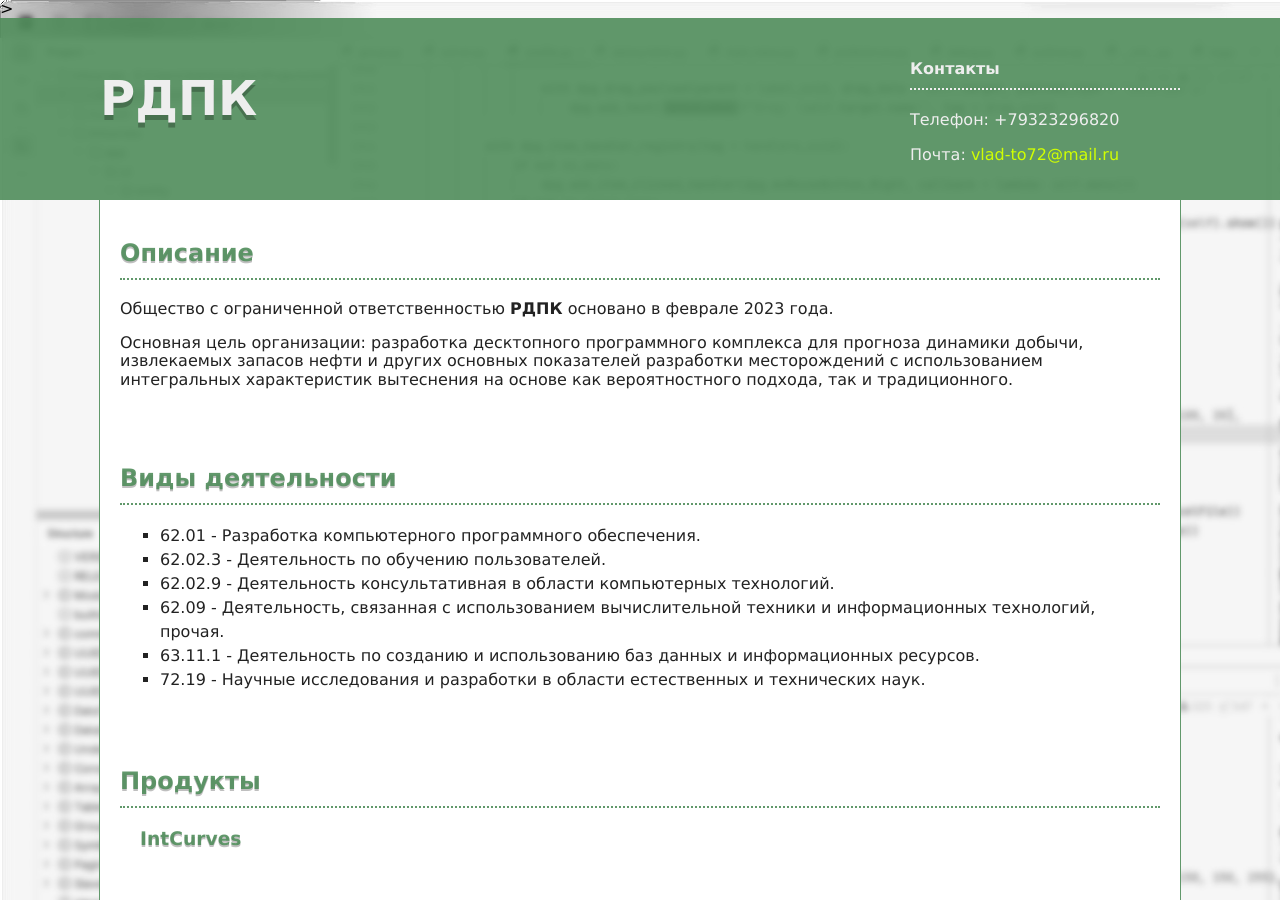
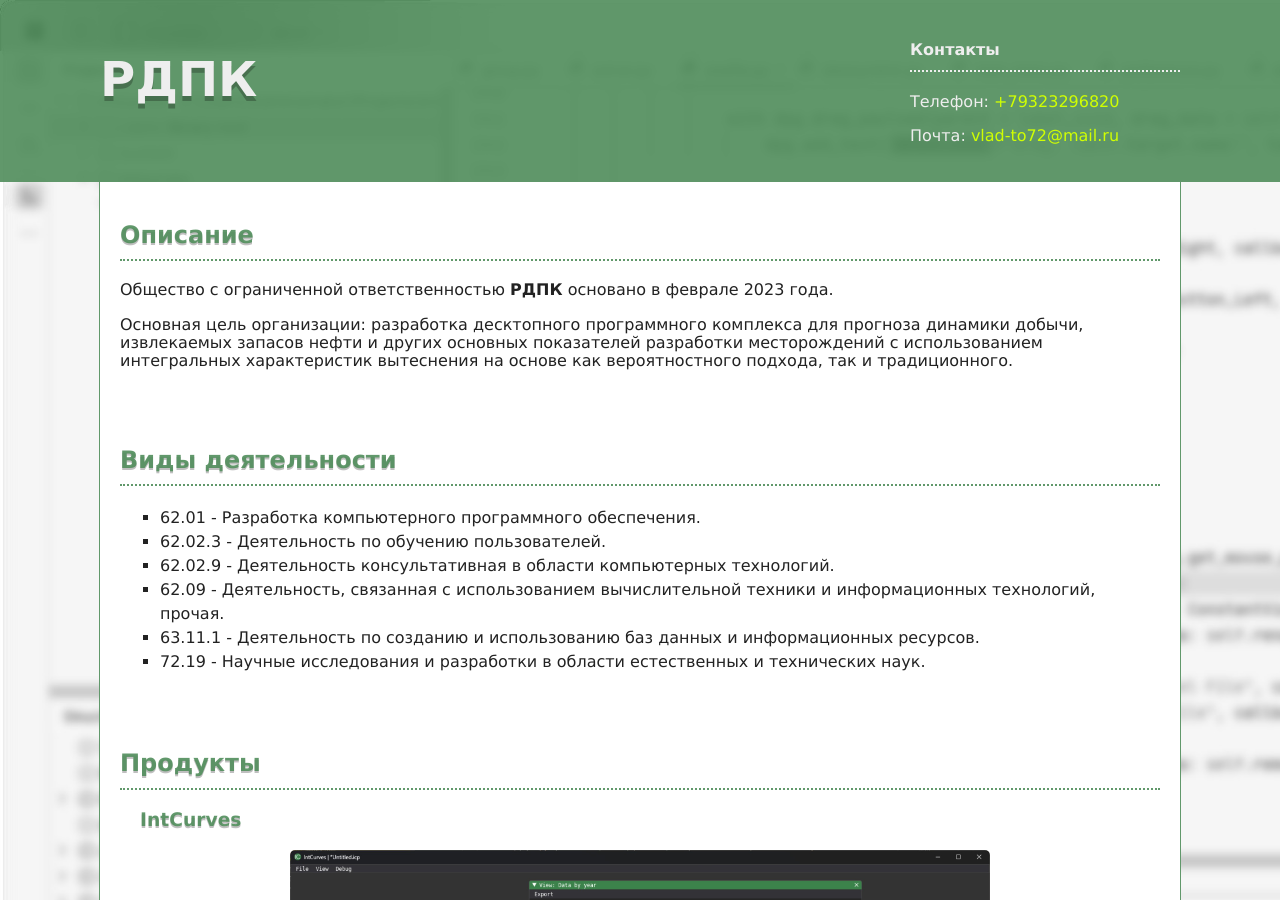
Before and after one commit to RDPK72/rdpk72, a Jekyll site: the page built from index.html, in a window 1280 px wide and 900 px high. Built offline with Jekyll 4.4.1, drawn with Linux system fonts in a browser that asks for light colours; some of the changed lines change nothing that is shown.

Commit message:
fix: some mistakes

```diff
--- a/_layouts/default.html
+++ b/_layouts/default.html
@@ -5,8 +5,7 @@
     <meta http-equiv="X-UA-Compatible" content="IE=edge">
     <meta name="viewport" content="width=device-width, initial-scale=1, user-scalable=no">
     {% seo %}
-    <link rel="stylesheet" href="{{ '/resources/style.css?v=' | append: site.github.build_revision | relative_url }}"> ><!--href="../resources/style.css"-->
-    <title>{{ page.title }}</title>
+    <link rel="stylesheet" href="{{ '/resources/style.css?v=' | append: site.github.build_revision | relative_url }}"> <!--href="../resources/style.css"-->
 </head>
 <body>
     {{ content }}
--- a/index.html
+++ b/index.html
@@ -9,7 +9,7 @@
         </div>
         <nav class="column right">
             <h4>Контакты</h4>
-            <p>Телефон: +79323296820</p>
+            <p>Телефон: <a href="tel:+79323296820">+79323296820</a></p>
             <p>Почта: <a href="mailto:vlad-to72@mail.ru">vlad-to72@mail.ru</a></p>
         </nav>
     </section>
@@ -39,7 +39,7 @@
             <h2>Продукты</h2>
             <h3>IntCurves</h3>
             <div class="img-wrap">
-                <img src="{{ '/resources/intcurves.jpg | relative_url }}"><!--<img src="../resources/intcurves.jpg">-->
+                <img src="{{ '/resources/intcurves.jpg' | relative_url }}"><!--<img src="../resources/intcurves.jpg">-->
             </div>
             <p>С помощью программного комплекса <b>IntCurves</b> можно спрогнозировать динамику добычи нефти, обводненность, извлекаемые запасы и другие технологические и технико-экономические показатели разработки месторождений с использованием интегральных характеристик вытеснения нефти водой.</p>
             <p>В программном продукте реализован прогноз с использованием традиционного метода характеристик вытеснения, а также предлагаемый вероятностный подход, позволяющий получить поинтервальную оценку запасов по квантилям вероятностей. В качестве входных параметров выступают данные динамики добычи нефти и жидкости, а также переводной коэффициент. Показатели можно вводить по месяцам или по годам.</p>
```
